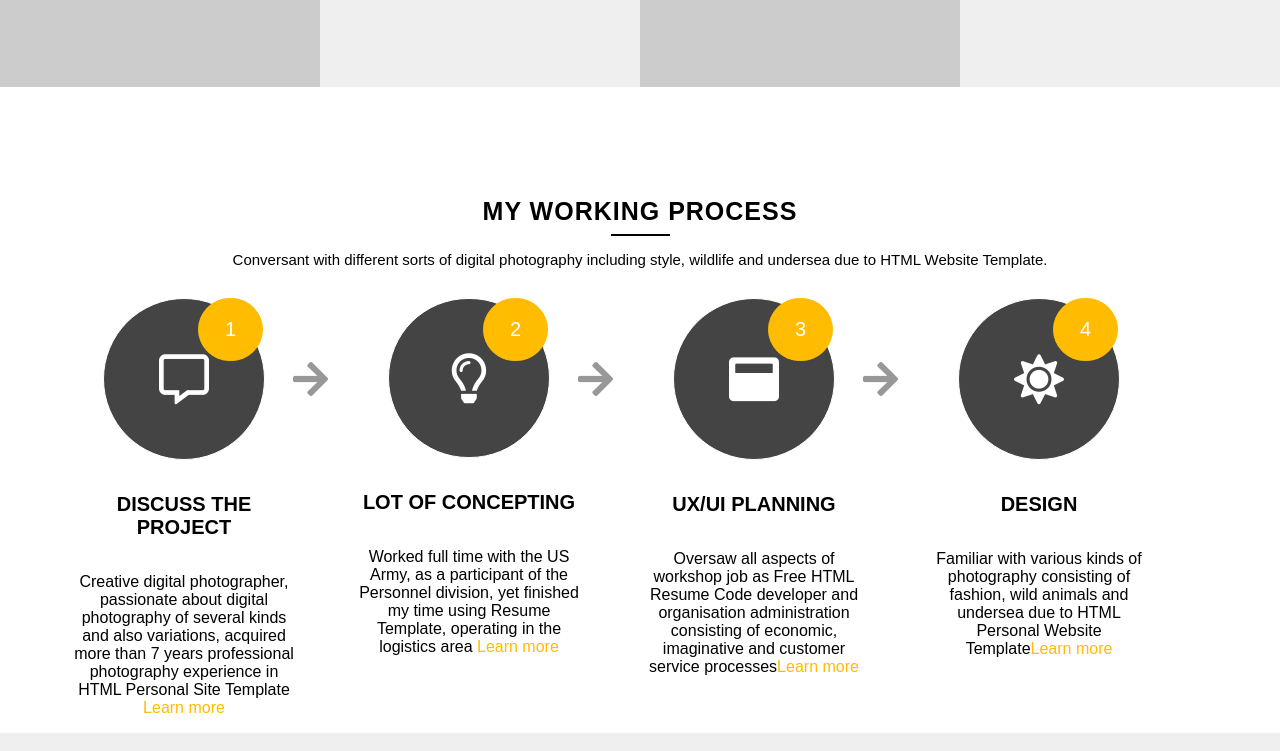
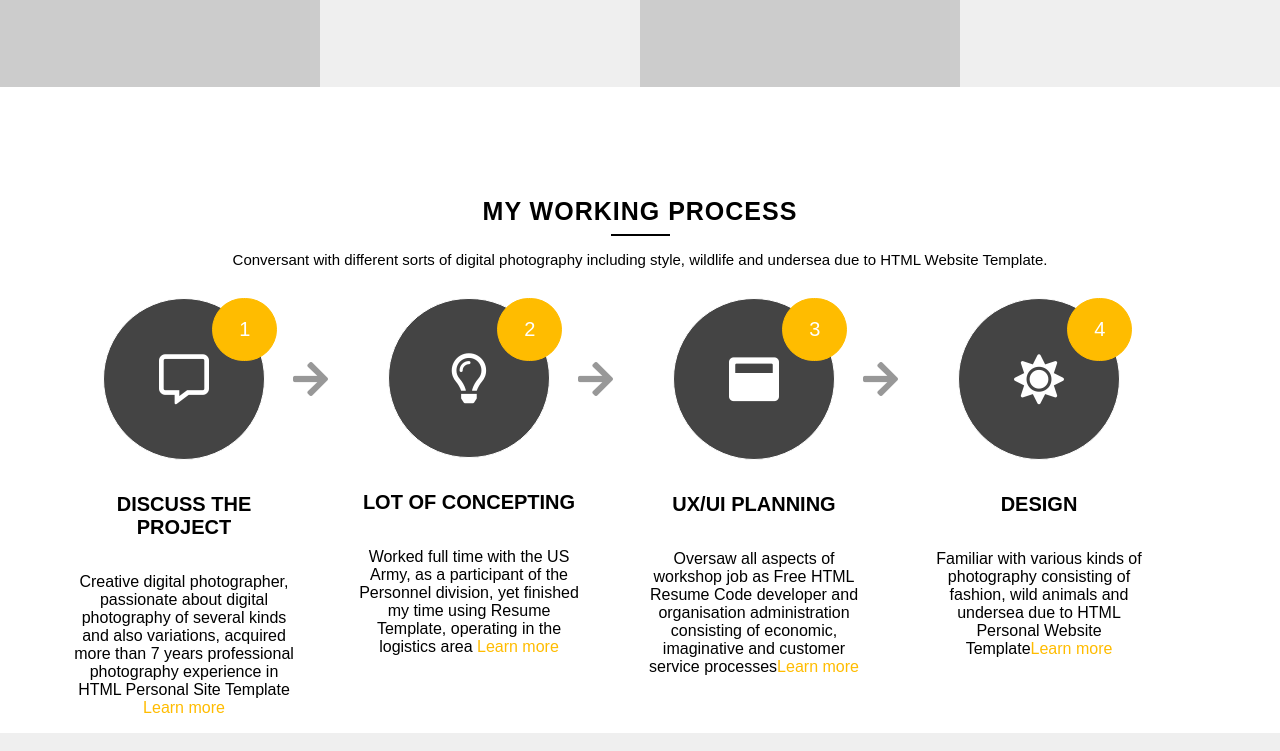
Before and after one commit to farhanuddin0/exam-01, a plain HTML site: page index.html in a window 1280 px wide. Shown: the part 1347-2098 px from the top of the page. Drawn offline with Linux system fonts and the light colour scheme; a web font is replaced by a local one.

Commit message:
Update style.css

```diff
--- a/css/style.css
+++ b/css/style.css
@@ -259,7 +259,7 @@ body {
     border-radius: 435px;
     color: white;
     background-color: #ffbc00;
-    right: 35px;
+    right: 9%;
 }
 
 .section-three h5 {
```
